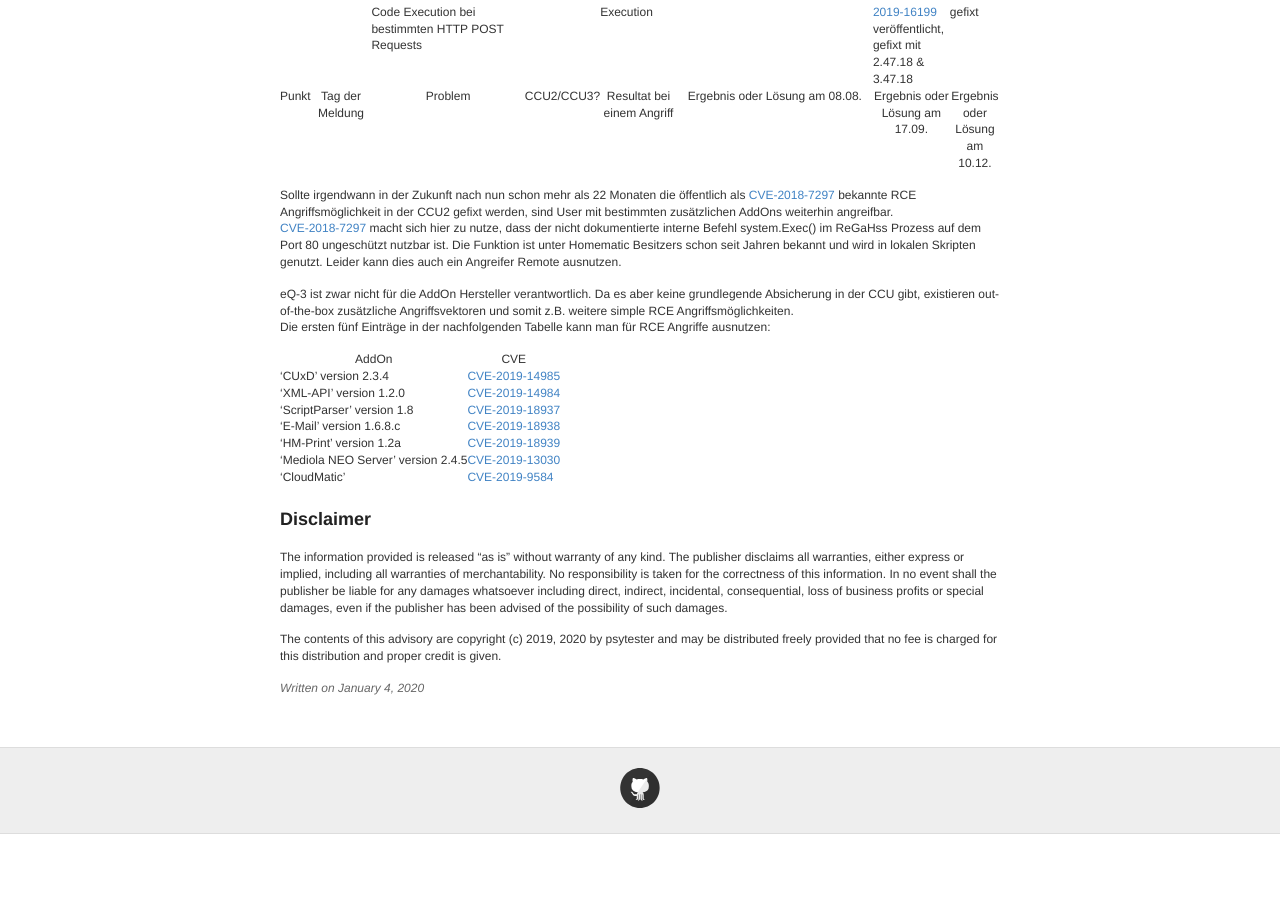
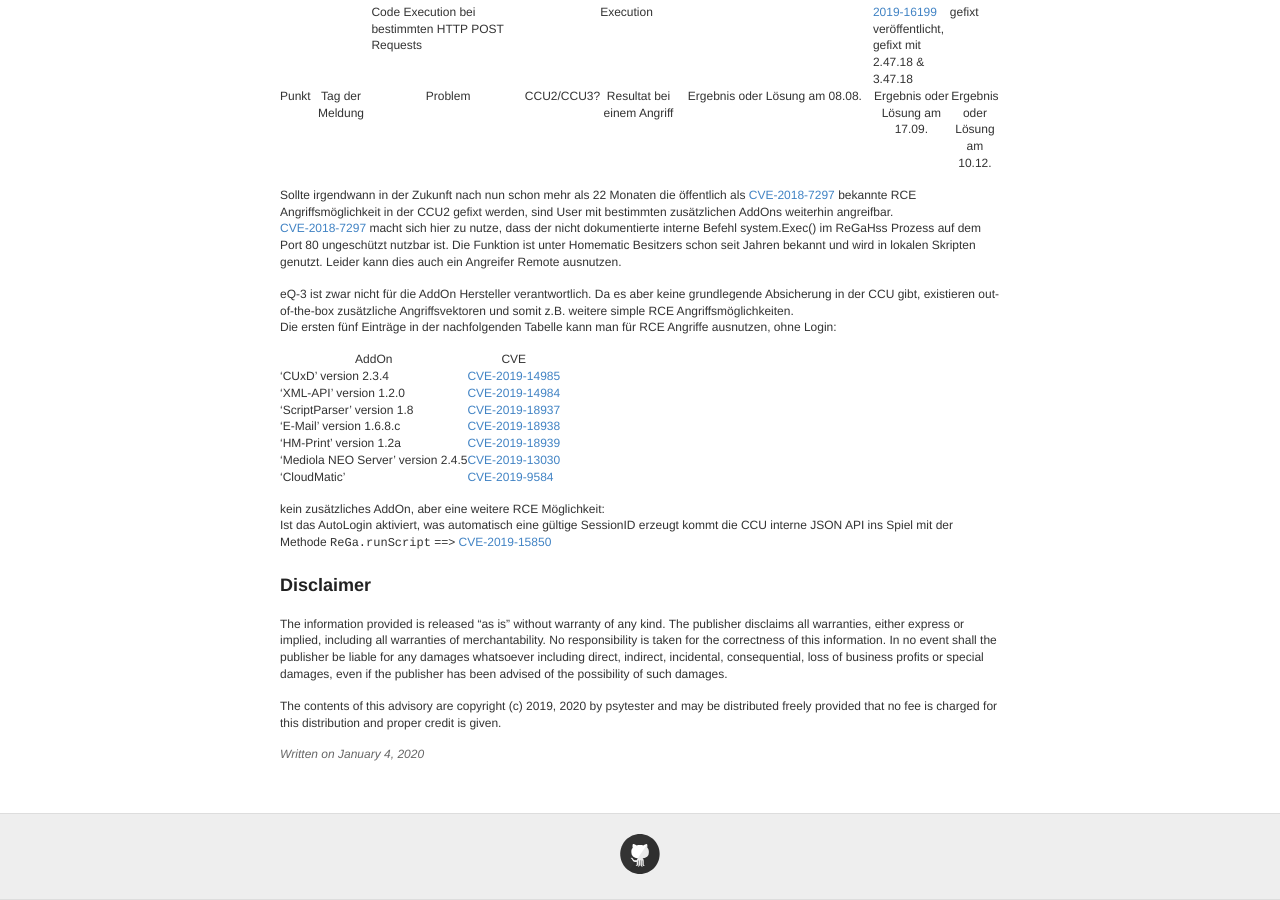
Before and after one commit to psytester/psytester.github.io, a Jekyll site: the page built from _posts/hacking_and_pentests/2019-07-09-eQ-3_Sicherheitsbewusstsein_zur_Homematic_CCU.md, in a window 1280 px wide and 900 px high, scrolled down 4535 px. Built offline with Jekyll 4.4.1, drawn with Linux system fonts in a browser that asks for light colours; before the commit the page ends 5369 px from its top, so only the background shows below that.

Commit message:
Update 2019-07-09-eQ-3_Sicherheitsbewusstsein_zur_Homematic_CCU.md

```diff
--- a/_posts/hacking_and_pentests/2019-07-09-eQ-3_Sicherheitsbewusstsein_zur_Homematic_CCU.md
+++ b/_posts/hacking_and_pentests/2019-07-09-eQ-3_Sicherheitsbewusstsein_zur_Homematic_CCU.md
@@ -140,7 +140,7 @@
 [CVE-2018-7297](https://atomic111.github.io/article/homematic-ccu2-remote-code-execution) macht sich hier zu nutze, dass der nicht dokumentierte interne Befehl system.Exec() im ReGaHss Prozess auf dem Port 80 ungeschützt nutzbar ist. Die Funktion ist unter Homematic Besitzers schon seit Jahren bekannt und wird in lokalen Skripten genutzt. Leider kann dies auch ein Angreifer Remote ausnutzen.
 
 eQ-3 ist zwar nicht für die AddOn Hersteller verantwortlich. Da es aber keine grundlegende Absicherung in der CCU gibt, existieren out-of-the-box zusätzliche Angriffsvektoren und somit z.B. weitere simple RCE Angriffsmöglichkeiten.<br>
-Die ersten fünf Einträge in der nachfolgenden Tabelle kann man für RCE Angriffe ausnutzen:
+Die ersten fünf Einträge in der nachfolgenden Tabelle kann man für RCE Angriffe ausnutzen, ohne Login:
 
 | AddOn| CVE |
 |--- | --- |
@@ -152,6 +152,9 @@
 | 'Mediola NEO Server' version 2.4.5 | [CVE-2019-13030](https://psytester.github.io/CVE-2019-13030/) |
 | 'CloudMatic' | [CVE-2019-9584](https://psytester.github.io/CVE-2019-9584/) |
 
+kein zusätzliches AddOn, aber eine weitere RCE Möglichkeit:<br>
+Ist das AutoLogin aktiviert, was automatisch eine gültige SessionID erzeugt kommt die CCU interne JSON API ins Spiel mit der Methode `ReGa.runScript` ==> [CVE-2019-15850](https://noskill1337.github.io/homematic-ccu3-remote-code-execution)
+
 
 # Disclaimer
 
```
Also changed, not shown: other parts of _posts/hacking_and_pentests/2019-07-09-eQ-3_Sicherheitsbewusstsein_zur_Homematic_CCU.md (+1 -1 lines).
